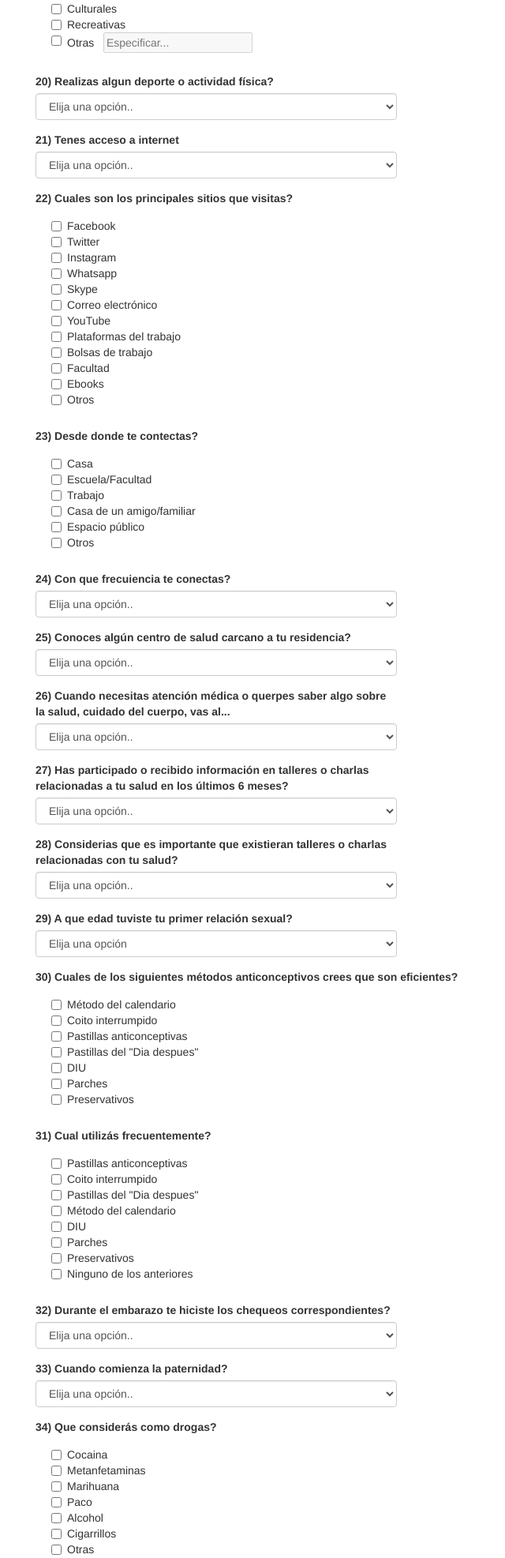
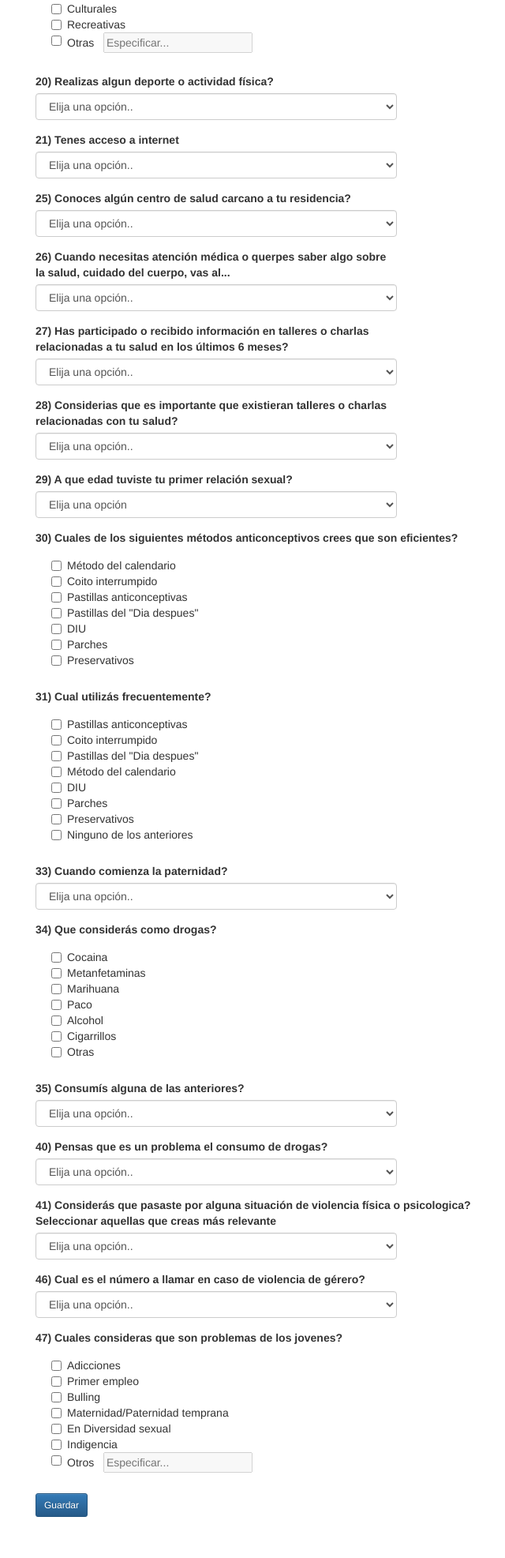
Before and after one commit to ProyectoJuventud/ProyectoJuventud, a CakePHP app: the page made by app/View/Encuestas/index.ctp in a window 1280 px wide. Shown: the part 1192-3165 px from the top of the page at 79% size, without its empty margins (25-665 px from the left). After the commit the page ends 3113 px from the top, so only its background shows below. Run offline with PHP 8.4 and a stand-in for CakePHP, Linux system fonts and the light colour scheme; the template is opened without the code that fills it, so the values that code supplies are empty; some libraries are stand-ins or nearby versions.

Commit message:
Agregado modificaciones solicitadas en preguntas 21-47

```diff
--- a/app/View/Encuestas/index.ctp
+++ b/app/View/Encuestas/index.ctp
@@ -316,9 +316,10 @@
 		</div>
 	</div>
 
-	<!-- ////////////////////////////////    PREGUNTA  13  (depende de 12) ///////////////////////////////////////////////// -->
 
 	<div id="bloque_13_14_15" style="display:none">
+
+		<!-- ////////////////////////////////    PREGUNTA  13  (depende de 12) ///////////////////////////////////////////////// -->
 
 		<div class="form-group has-feedback">
 
@@ -575,8 +576,8 @@
 			<div class="col-xs-12 col-md-5 col-sm-6">
 				<select id="select_pregunta_21" name="data[Encuestas][pregunta_21]" class="form-control">
 					<option selected disabled value=""> Elija una opción.. </option>
-					<option value="1"> Si </option>
-					<option value="2"> No </option>
+					<option value="Si"> Si </option>
+					<option value="No"> No </option>
 				</select>
 			</div>
 		</div>
@@ -587,7 +588,9 @@
 	<!-- ////////////////////////////////////////////////////////////////////////////////////////////////////////////////////////// -->
 
 
-	<!-- ////////////////////////////////    PREGUNTA  22   ///////////////////////////////////////////////// -->
+	<div id="bloque_22_23_24" style="display:none">
+
+		<!-- ////////////////////////////////    PREGUNTA  22 (depende de 21)  ///////////////////////////////////////////////// -->
 
 		<div class="form-group has-feedback">
 
@@ -619,7 +622,7 @@
 			</div>
 		</div>
 
-	<!-- ////////////////////////////////    PREGUNTA  23   ///////////////////////////////////////////////// -->
+		<!-- ////////////////////////////////    PREGUNTA  23 (depende de 21)  ///////////////////////////////////////////////// -->
 
 		<div class="form-group has-feedback">
 
@@ -645,7 +648,7 @@
 			</div>
 		</div>
 
-	<!-- ////////////////////////////////    PREGUNTA  24   ///////////////////////////////////////////////// -->
+		<!-- ////////////////////////////////    PREGUNTA  24 (depende de 21)  ///////////////////////////////////////////////// -->
 
 		<div class="form-group has-feedback">
 			<div class="row">
@@ -663,6 +666,8 @@
 				</div>
 			</div>
 		</div>
+
+	</div>  <!-- Cierra bloque 22,23,24 -->
 
 	<!-- ////////////////////////////////    PREGUNTA  25   ///////////////////////////////////////////////// -->
 
@@ -739,7 +744,10 @@
 						<li> <input type="checkbox"  data-pregunta= "check_pregunta_27" name="data[Encuestas][pregunta_27][Si][]" value="4"> Diversidad sexual </li>
 						<li> <input type="checkbox"  data-pregunta= "check_pregunta_27" name="data[Encuestas][pregunta_27][Si][]" value="5"> Enfermedades estacionales o epidemias </li>
 						<li> <input type="checkbox"  data-pregunta= "check_pregunta_27" name="data[Encuestas][pregunta_27][Si][]" value="6"> Violencias </li>
-						<li> <input type="checkbox"  data-pregunta= "check_pregunta_27" name="data[Encuestas][pregunta_27][Si][]" value="7"> Otros </li>
+						<li> <input type="checkbox"  data-pregunta= "check_pregunta_27" name="data[Encuestas][pregunta_27][Si][]" value="7"> 	    Otros
+							&nbsp;
+							<input id= "input_text_pregunta_27" type="text" disabled placeholder="Especificar..." name="data[Encuestas][pregunta_27][Otras]">
+						</li>
 					</ul>
 				</div>
 			</div>
@@ -783,7 +791,10 @@
 						<li> <input type="checkbox"  data-pregunta= "check_pregunta_28" name="data[Encuestas][pregunta_28][Si][]" value="4"> Diversidad sexual </li>
 						<li> <input type="checkbox"  data-pregunta= "check_pregunta_28" name="data[Encuestas][pregunta_28][Si][]" value="5"> Enfermedades estacionales o epidemias </li>
 						<li> <input type="checkbox"  data-pregunta= "check_pregunta_28" name="data[Encuestas][pregunta_28][Si][]" value="6"> Violencias </li>
-						<li> <input type="checkbox"  data-pregunta= "check_pregunta_28" name="data[Encuestas][pregunta_28][Si][]" value="7"> Otros </li>
+						<li> <input type="checkbox"  data-pregunta= "check_pregunta_28" name="data[Encuestas][pregunta_28][Si][]" value="7">    	Otros
+							&nbsp;
+							<input id= "input_text_pregunta_28" type="text" disabled placeholder="Especificar..." name="data[Encuestas][pregunta_28][Otras]">
+						</li>
 					</ul>
 				</div>
 			</div>
@@ -875,7 +886,7 @@
 
 	<!-- ////////////////////////////////    PREGUNTA  32   ///////////////////////////////////////////////// -->
 
-	<div class="form-group has-feedback">
+	<div class="form-group has-feedback" id="pregunta_32" style="display:none">
 
 		<div class="row">
 			<label class="col-xs-12 control-label" for="select_pregunta_32"> 32) Durante el embarazo te hiciste los chequeos correspondientes? </label>
@@ -977,9 +988,10 @@
 		</div>
 	</div>
 
-	<!-- ////////////////////////////////    PREGUNTA  36  (depende de 35)  ///////////////////////////////////////////////// -->
 
 	<div id="bloque_36_37_38_39" style="display:none">
+
+		<!-- ////////////////////////////////    PREGUNTA  36  (depende de 35)  ///////////////////////////////////////////////// -->
 
 		<div class="form-group has-feedback">
 
@@ -1067,6 +1079,7 @@
 
 	</div> <!-- cierra el bloque 36, 37, 38, 39 -->
 
+
 	<!-- ////////////////////////////////    PREGUNTA  40   ///////////////////////////////////////////////// -->
 
 	<div class="form-group has-feedback">
@@ -1091,31 +1104,106 @@
 	<div class="form-group has-feedback">
 
 		<div class="row">
-			<label id="label_pregunta_41" class="col-xs-12 control-label" for="select_pregunta_41"> 41) Considerás que pasaste por alguna situación de violencia física o psicologica?      </label>
+			<label id="label_pregunta_41" class="col-xs-12 col-sm-8 col-md-6 control-label" for="select_pregunta_41"> 41) Considerás que pasaste por alguna situación de violencia física o psicologica? Seleccionar aquellas que creas más relevante </label>
 		</div>
 
 		<div class="row">
 			<div class="col-xs-12 col-md-5 col-sm-6">
-				<ul class="checkbox">
-					<li><input type ="checkbox"  data-pregunta= "check_pregunta_41" name="data[Encuestas][pregunta_41][]" value="1" />  Nunca </li>
-					<li><input type ="checkbox"  data-pregunta= "check_pregunta_41" name="data[Encuestas][pregunta_41][]" value="2" />  En casa </li>
-					<li><input type ="checkbox"  data-pregunta= "check_pregunta_41" name="data[Encuestas][pregunta_41][]" value="3" />  En la escuela/facultad </li>
-					<li><input type ="checkbox"  data-pregunta= "check_pregunta_41" name="data[Encuestas][pregunta_41][]" value="4" />  En el trabajo </li>
-					<li><input type ="checkbox"  data-pregunta= "check_pregunta_41" name="data[Encuestas][pregunta_41][]" value="5" />  En el barrio </li>
-					<li><input type ="checkbox"  data-pregunta= "check_pregunta_41" name="data[Encuestas][pregunta_41][]" value="6" />  En la organización a la que pertenezco </li>
-					<li><input type ="checkbox"  data-pregunta= "check_pregunta_41" name="data[Encuestas][pregunta_41][]" value="7" />  Otros </li>
-				</ul>
+				<select id="select_pregunta_41" name="data[Encuestas][pregunta_41]" class="form-control">
+					<option selected disabled value=""> Elija una opción.. </option>
+					<option value="1"> Nunca </option>
+					<option value="2"> En casa  </option>
+					<option value="3"> En la escuela/facultad  </option>
+					<option value="4"> En el trabajo  </option>
+					<option value="5"> En el barrio  </option>
+					<option value="6"> En la organización a la que pertenezco  </option>
+					<option value="7"> Otros  </option>
+				</select>
+			</div>
 		</div>
 	</div>
 
+
+	<div id="bloque_42_43_44_45" style="display:none">
+
+		<!-- ////////////////////////////////    PREGUNTA  42 (depende de 41)    ///////////////////////////////////////////////// -->
+
+		<div class="form-group has-feedback">
+
 			<div class="row">
-			<div id="mensaje_alerta_pregunta_41" class="col-xs-12 col-md-5 col-sm-6"></div>
+				<label class="col-xs-12 control-label" for="select_pregunta_42"> 42) Con que frecuencia? </label>
+			</div>
+
+			<div class="row">
+				<div class="col-xs-12 col-md-5 col-sm-6">
+					<select id="select_pregunta_42" name="data[Encuestas][pregunta_42]" class="form-control">
+						<option selected disabled value=""> Elija una opción.. </option>
+						<option value="1"> Al menos una vez </option>
+						<option value="2"> Ocasionalmente </option>
+						<option value="3"> Periodicamente</option>
+					</select>
+				</div>
 			</div>
 		</div>
 
-	<!-- ////////////////////////////////    PREGUNTA  42, 43, 44, 45   ///////////////////////////////////////////////// -->
+		<!-- ////////////////////////////////    PREGUNTA  43 (depende de 41)    ///////////////////////////////////////////////// -->
 
-	<!-- Dependen de la pregunta 37! -->
+		<div class="form-group has-feedback">
+
+			<div class="row">
+				<label class="col-xs-12 control-label" for="select_pregunta_43"> 43) Considerás que es necesario hacer la denuncia? </label>
+			</div>
+
+			<div class="row">
+				<div class="col-xs-12 col-md-5 col-sm-6">
+					<select id="select_pregunta_43" name="data[Encuestas][pregunta_43]" class="form-control">
+						<option selected disabled value=""> Elija una opción.. </option>
+						<option value="Si"> Sí </option>
+						<option value="No"> No </option>
+					</select>
+				</div>
+			</div>
+		</div>
+
+		<!-- ////////////////////////////////    PREGUNTA  44 (depende de 41)    ///////////////////////////////////////////////// -->
+
+		<div class="form-group has-feedback">
+
+			<div class="row">
+				<label class="col-xs-12 control-label" for="select_pregunta_44"> 44) Lo has denunciado? </label>
+			</div>
+
+			<div class="row">
+				<div class="col-xs-12 col-md-5 col-sm-6">
+					<select id="select_pregunta_44" name="data[Encuestas][pregunta_44]" class="form-control">
+						<option selected disabled value=""> Elija una opción.. </option>
+						<option value="Si"> Sí </option>
+						<option value="No"> No </option>
+					</select>
+				</div>
+			</div>
+		</div>
+
+		<!-- ////////////////////////////////    PREGUNTA  45 (depende de 41)    ///////////////////////////////////////////////// -->
+
+		<div class="form-group has-feedback">
+
+			<div class="row">
+				<label class="col-xs-12 control-label" for="select_pregunta_45"> 45) Crees que es una problematica a tratar en ambas partes? </label>
+			</div>
+
+			<div class="row">
+				<div class="col-xs-12 col-md-5 col-sm-6">
+					<select id="select_pregunta_45" name="data[Encuestas][pregunta_45]" class="form-control">
+						<option selected disabled value=""> Elija una opción.. </option>
+						<option value="Si"> Sí </option>
+						<option value="No"> No </option>
+					</select>
+				</div>
+			</div>
+		</div>
+
+	</div> <!-- Cierra bloque 42, 43, 44, 45 -->
 
 
 	<!-- ////////////////////////////////    PREGUNTA  46   ///////////////////////////////////////////////// -->
@@ -1149,13 +1237,17 @@
 		<div class="row">
 			<div class="col-xs-12 col-md-5 col-sm-6">
 				<ul class="checkbox">
-					<li><input type ="checkbox"  data-pregunta= "check_pregunta_47" name="data[Encuestas][pregunta_47][]" value="1" />  Adicciones </li>
-					<li><input type ="checkbox"  data-pregunta= "check_pregunta_47" name="data[Encuestas][pregunta_47][]" value="2" />  Primer empleo </li>
-					<li><input type ="checkbox"  data-pregunta= "check_pregunta_47" name="data[Encuestas][pregunta_47][]" value="3" />  Bulling </li>
-					<li><input type ="checkbox"  data-pregunta= "check_pregunta_47" name="data[Encuestas][pregunta_47][]" value="4" />  Maternidad/Paternidad temprana </li>
-					<li><input type ="checkbox"  data-pregunta= "check_pregunta_47" name="data[Encuestas][pregunta_47][]" value="5" />  En Diversidad sexual </li>
-					<li><input type ="checkbox"  data-pregunta= "check_pregunta_47" name="data[Encuestas][pregunta_47][]" value="6" />  Indigencia </li>
-					<li><input type ="checkbox"  data-pregunta= "check_pregunta_47" name="data[Encuestas][pregunta_47][]" value="7" />  Otros </li>
+					<li><input type ="checkbox"  data-pregunta= "check_pregunta_47" name="data[Encuestas][pregunta_47][Si][]" value="1" />  Adicciones </li>
+					<li><input type ="checkbox"  data-pregunta= "check_pregunta_47" name="data[Encuestas][pregunta_47][Si][]" value="2" />  Primer empleo </li>
+					<li><input type ="checkbox"  data-pregunta= "check_pregunta_47" name="data[Encuestas][pregunta_47][Si][]" value="3" />  Bulling </li>
+					<li><input type ="checkbox"  data-pregunta= "check_pregunta_47" name="data[Encuestas][pregunta_47][Si][]" value="4" />  Maternidad/Paternidad temprana </li>
+					<li><input type ="checkbox"  data-pregunta= "check_pregunta_47" name="data[Encuestas][pregunta_47][Si][]" value="5" />  En Diversidad sexual </li>
+					<li><input type ="checkbox"  data-pregunta= "check_pregunta_47" name="data[Encuestas][pregunta_47][Si][]" value="6" />  Indigencia </li>
+					<li><input type ="checkbox"  data-pregunta= "check_pregunta_47" name="data[Encuestas][pregunta_47][Si][]" value="7" />
+						Otros
+						&nbsp;
+						<input id= "input_text_pregunta_47" type="text" disabled placeholder="Especificar..." name="data[Encuestas][pregunta_47][Otras]">
+					</li>
 				</ul>
 			</div>
 		</div>
```
Also changed, not shown: app/webroot/js/codigoJquery.js (+175 -44 lines). Lines whose indentation alone changed are shown as unchanged.
